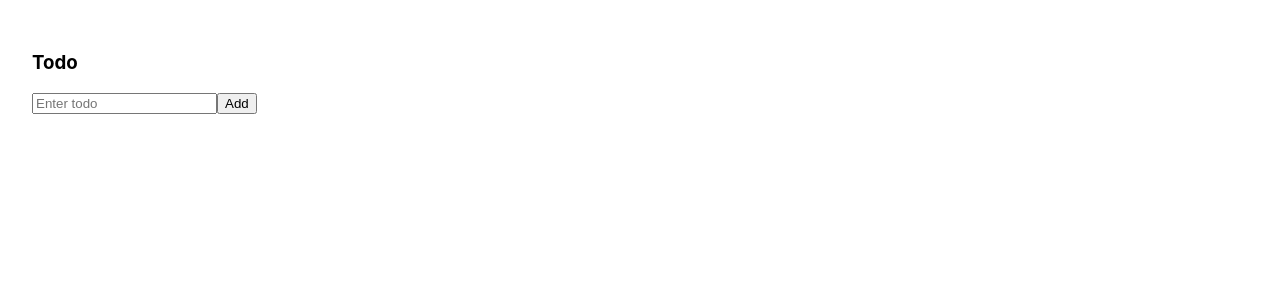
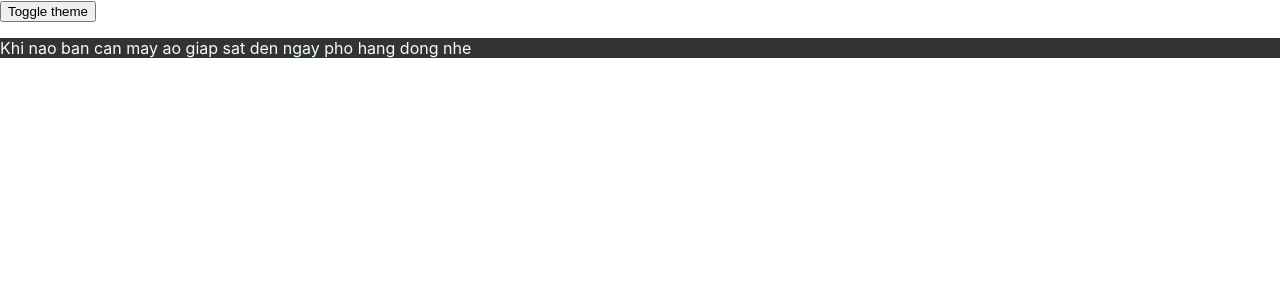
Before and after one commit to Bangdx1412/ReactJS, a React (Create React App) app: page / in a window 1280 px wide. Shown: the top 300 px of the page. Built offline with nearby package versions, Linux system fonts and the light colour scheme.

Commit message:
Su dung useContext and createContext

```diff
--- a/src/App.css
+++ b/src/App.css
@@ -1,38 +1,4 @@
-.App {
-  text-align: center;
+.dark {
+  color: azure;
+  background-color: #333;
 }
-
-.App-logo {
-  height: 40vmin;
-  pointer-events: none;
-}
-
-@media (prefers-reduced-motion: no-preference) {
-  .App-logo {
-    animation: App-logo-spin infinite 20s linear;
-  }
-}
-
-.App-header {
-  background-color: #282c34;
-  min-height: 100vh;
-  display: flex;
-  flex-direction: column;
-  align-items: center;
-  justify-content: center;
-  font-size: calc(10px + 2vmin);
-  color: white;
-}
-
-.App-link {
-  color: #61dafb;
-}
-
-@keyframes App-logo-spin {
-  from {
-    transform: rotate(0deg);
-  }
-  to {
-    transform: rotate(360deg);
-  }
-}
--- a/src/App.js
+++ b/src/App.js
@@ -1,6 +1,26 @@
-import TodoApp from "./Todo";
+import { useState, createContext } from "react";
+import Content from "./Content";
+import "./App.css";
+
+// Context
+// 1.Create context
+// 2.Provider
+// 3.Cunsumer
+
+export const ThemeContext = createContext();
 
 function App() {
-  return <TodoApp />;
+  const [theme, setTheme] = useState("dark");
+  const toggleTheme = () => {
+    setTheme(theme === "dark" ? "light" : "dark");
+  };
+  return (
+    <ThemeContext.Provider value={theme}>
+      <div>
+        <button onClick={toggleTheme}>Toggle theme</button>
+        <Content theme={theme} />
+      </div>
+    </ThemeContext.Provider>
+  );
 }
 export default App;
--- /dev/null
+++ b/src/Content.js
@@ -0,0 +1,9 @@
+import Paragrap from "./Paragrap";
+function Content() {
+  return (
+    <div>
+      <Paragrap />
+    </div>
+  );
+}
+export default Content;
--- /dev/null
+++ b/src/Paragrap.js
@@ -0,0 +1,13 @@
+import { useContext } from "react";
+import { ThemeContext } from "./App";
+function Paragrap() {
+  const theme = useContext(ThemeContext);
+
+  return (
+    <p className={theme}>
+      Khi nao ban can may ao giap sat den ngay pho hang dong nhe
+      {/* <span>{theme}</span> */}
+    </p>
+  );
+}
+export default Paragrap;
```
